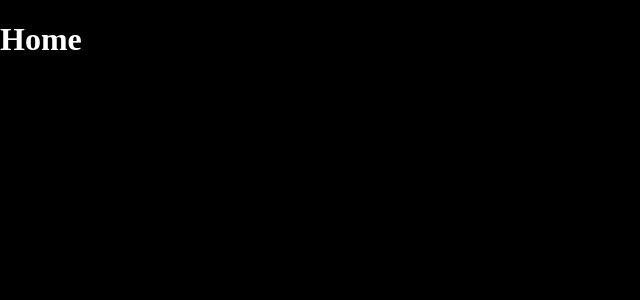
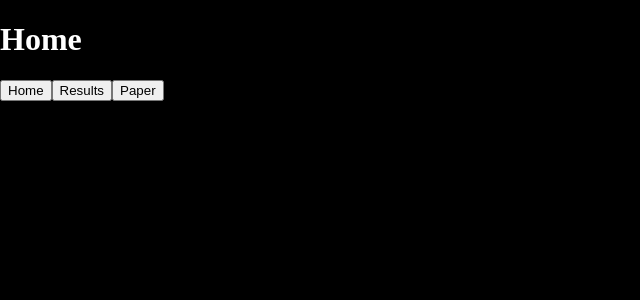
Before and after one commit to Ajay-Krishna00/CosmoGraph, a React (Vite) app: page / in a window 1280 px wide. Shown: the top 300 px of the page, without its empty margins (0-640 px from the left). Built offline with nearby package versions, Linux system fonts and the light colour scheme.

Commit message:
Added navigation using react router

```diff
--- a/src/pages/Home.jsx
+++ b/src/pages/Home.jsx
@@ -1,12 +1,19 @@
 import { useState } from 'react'
-
+import { useNavigate } from 'react-router'
 
 function Home() {
-  return (
-    <>
-      <h1>Home</h1>
-    </>
-  )
+    const navigate = useNavigate();
+
+    return (
+        <>
+        <h1>Home</h1>
+        <div>
+            <button onClick={() => navigate("/")}>Home</button>
+            <button onClick={() => navigate("/results")}>Results</button>
+            <button onClick={() => navigate("/paper")}>Paper</button>
+        </div>
+        </>
+    )
 }
 
 export default Home
--- a/src/pages/Paper.jsx
+++ b/src/pages/Paper.jsx
@@ -1,12 +1,19 @@
 import { useState } from 'react'
-
+import { useNavigate } from 'react-router'
 
 function Paper() {
-  return (
-    <>
-      <h1>Paper</h1>
-    </>
-  )
+    const navigate = useNavigate();
+
+    return (
+        <>
+        <h1>Paper</h1>
+        <div>
+            <button onClick={() => navigate("/")}>Home</button>
+            <button onClick={() => navigate("/results")}>Results</button>
+            <button onClick={() => navigate("/paper")}>Paper</button>
+        </div>
+        </>
+    )
 }
 
 export default Paper
--- a/src/pages/Results.jsx
+++ b/src/pages/Results.jsx
@@ -1,12 +1,19 @@
 import { useState } from 'react'
-
+import { useNavigate } from 'react-router'
 
 function Results() {
-  return (
-    <>
-      <h1>Results</h1>
-    </>
-  )
+    const navigate = useNavigate();
+
+    return (
+        <>
+        <h1>Results</h1>
+        <div>
+            <button onClick={() => navigate("/")}>Home</button>
+            <button onClick={() => navigate("/results")}>Results</button>
+            <button onClick={() => navigate("/paper")}>Paper</button>
+        </div>
+        </>
+    )
 }
 
 export default Results
```
